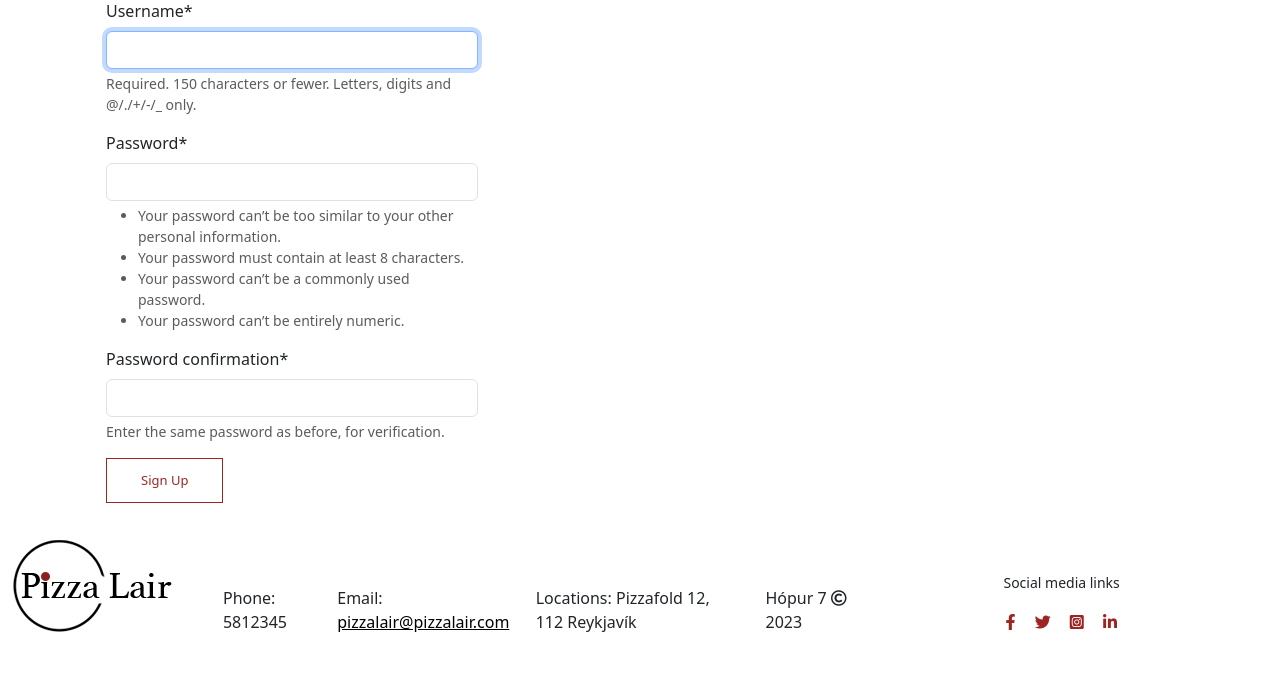
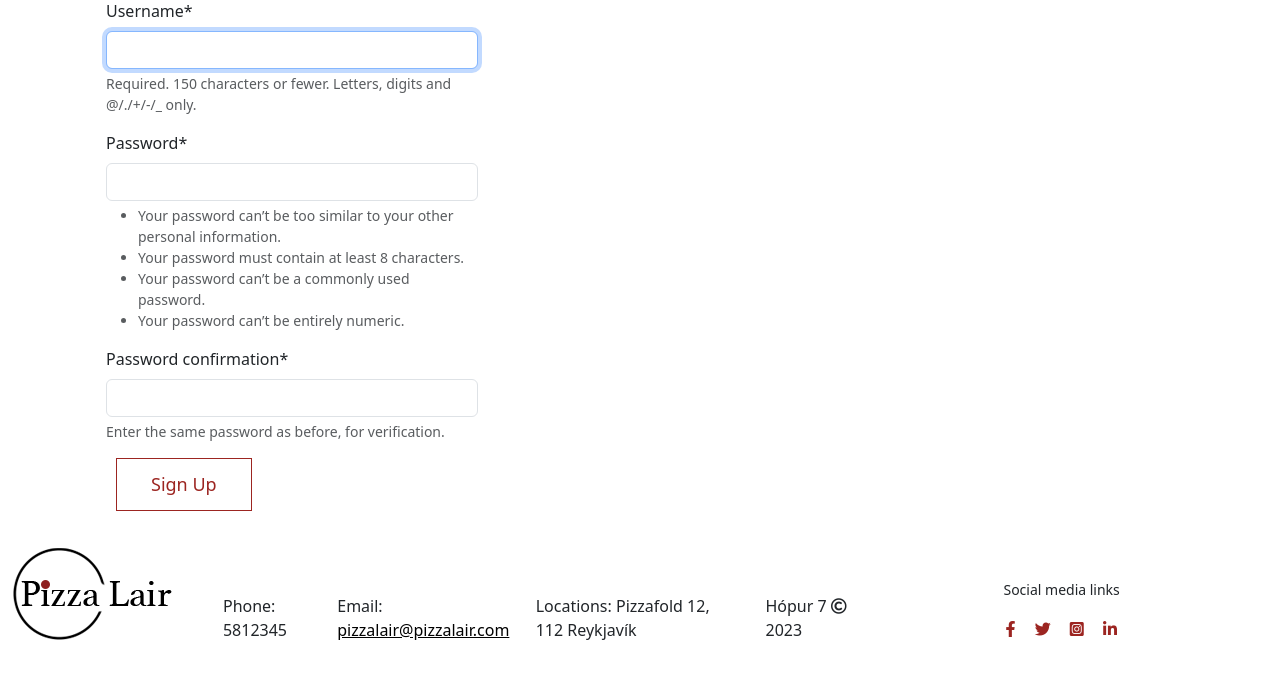
Before and after one commit to kjarri007/Pizza_Lair_Group_7, a Django app: page /user/register in a window 1280 px wide. Shown: the part 388-1072 px from the top of the page. Before the commit the page ends 1020 px from the top, so only its background shows below. Run offline with Django 4.2, Linux system fonts and the light colour scheme; some libraries are stand-ins or nearby versions.

Commit message:
added margin between the main-btn

```diff
--- a/static/css/button_style.css
+++ b/static/css/button_style.css
@@ -4,7 +4,8 @@
 	color: #9c2521;
 	border: 1px solid #9c2521;
 	padding: 12px 34px;
-	font-size: 13px;
+	font-size: 18px;
+	margin-left: 10px;
 	background: transparent;
 	position: relative;
 	cursor: pointer;
```
